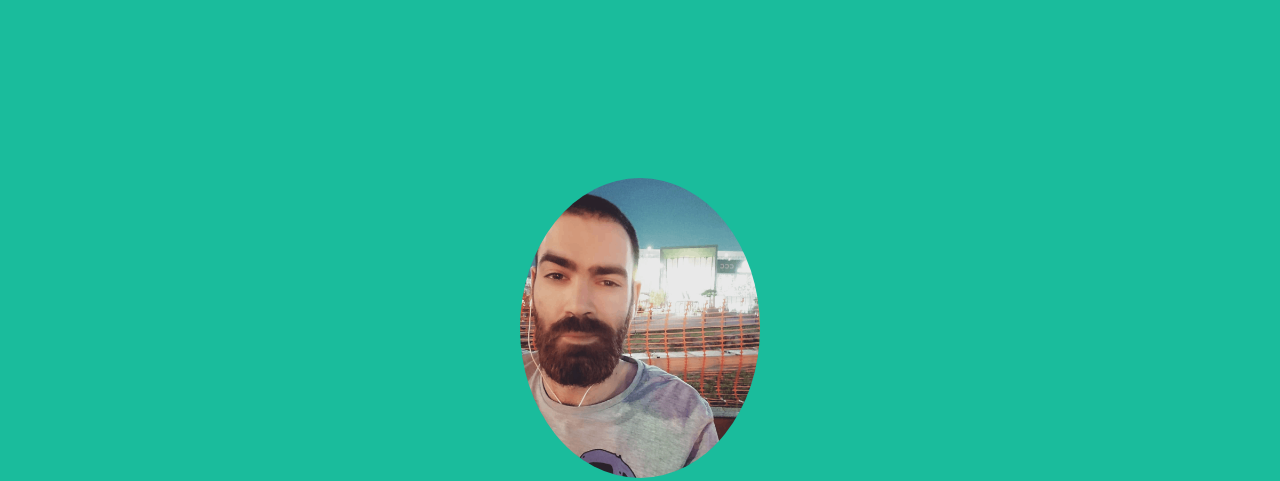
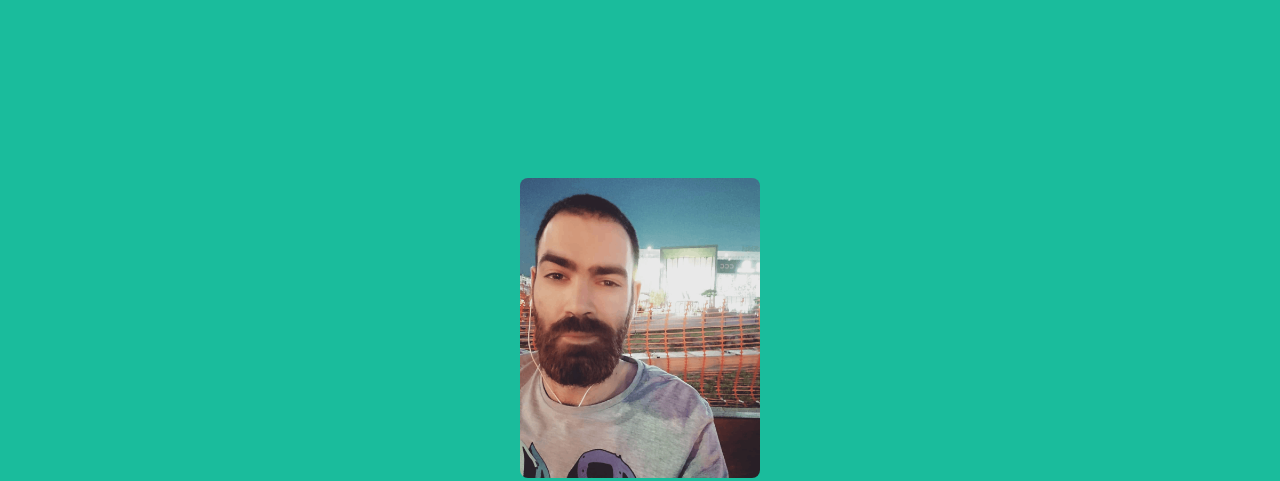
Before and after one commit to MilanBrujic/MilanBrujic.github.io, a website with bundled scripts: page index.html in a window 1280 px wide. Shown: the part 322-803 px from the top of the page. Built offline with nearby package versions, Linux system fonts and the light colour scheme.

Commit message:
avatar photo to sqare

```diff
--- a/index.html
+++ b/index.html
@@ -84,7 +84,7 @@
     <div class="container d-flex align-items-center flex-column">
 
       <!-- Masthead Avatar Image -->
-      <img class="masthead-avatar mb-5 rounded-circle" src="img/milan.png" alt="Milan Brujić">
+      <img class="masthead-avatar mb-5 rounded" src="img/milan.png" alt="Milan Brujić">
 
       <!-- Masthead Heading -->
       <h1 class="masthead-heading text-uppercase mb-0">Milan Brujić</h1><br>
```
